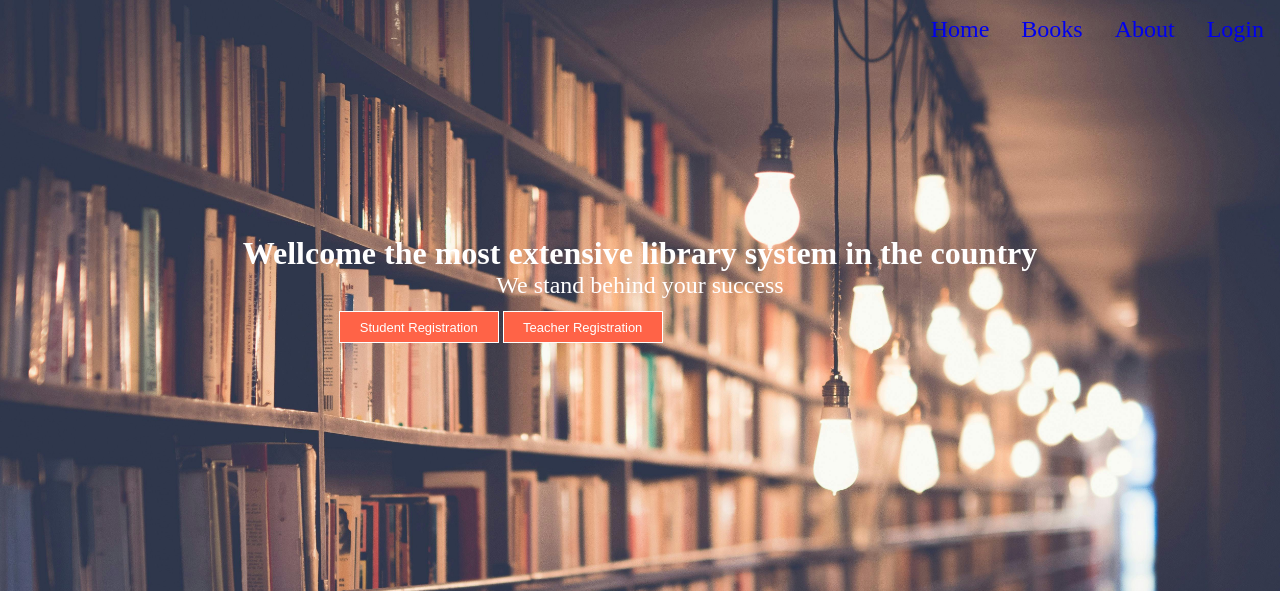
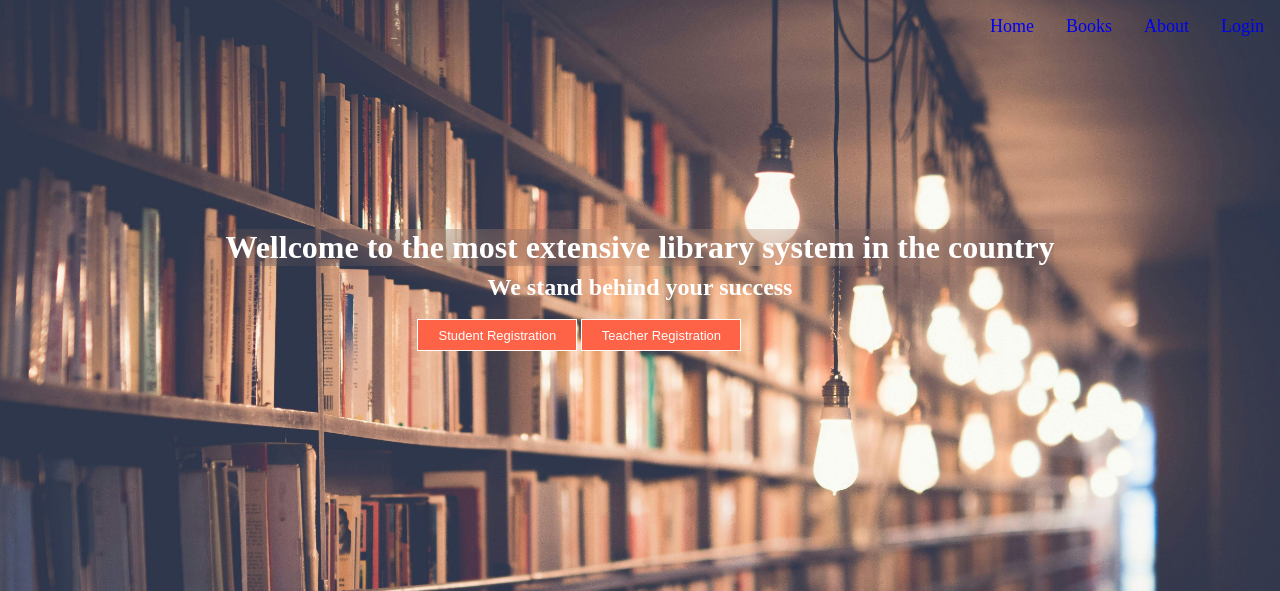
Before and after one commit to AnwarAndargie/library-management-app, a Flask app: page / in a window 1280 px wide. Shown: the top 591 px of the page. Run offline with Flask 3, Linux system fonts and the light colour scheme.

Commit message:
apply some style changes to the home page

```diff
--- a/static/home.css
+++ b/static/home.css
@@ -16,17 +16,21 @@ h1 {
   color: white;
   font-size: xx-large;
   font-weight: bold;
+  backdrop-filter: blur(25px);
+  /* background-color: rgb(240, 145, 145); */
+  /* box-shadow: 10px 5px 5px 5px rgb(210, 101, 82); */
 }
 h2 {
+  margin-top: 8px;
   color: white;
   font-size: x-large;
-  font-weight: 500;
+  font-weight: 700;
   text-align: center;
 }
 .home-card {
-  margin-top: 12px;
-  width: 60%;
-  padding-left: 6rem;
+  margin-top: 18px;
+  width: 70%;
+  padding-left: 12rem;
 }
 
 button {
@@ -36,6 +40,7 @@ button {
   border: 1px solid white;
   padding: 3px;
   background: tomato;
+  cursor: pointer;
 }
 button p {
   color: white;
--- a/static/style.css
+++ b/static/style.css
@@ -8,7 +8,7 @@ nav {
   list-style: none;
   display: flex;
   gap: 2rem;
-  font-size: x-large;
+  font-size: large;
 }
 
 .nav-list a {
--- a/templates/base.html
+++ b/templates/base.html
@@ -12,7 +12,7 @@
     <div id="nav-bar">
       <nav>
         <ul class="nav-list">
-          <li><a href="home.html">Home</a></li>
+          <li><a href="/">Home</a></li>
           <li><a href="books.html">Books</a></li>
           <li><a href="about.html">About</a></li>
           <li><a href="login.html">Login</a></li>
--- a/templates/home.html
+++ b/templates/home.html
@@ -3,7 +3,7 @@
 {% endblock %} {% block content %}
 <div class="home-container">
   <div>
-    <h1>Wellcome the most extensive library system in the country</h1>
+    <h1>Wellcome to the most extensive library system in the country</h1>
     <h2>We stand behind your success</h2>
     <div class="home-card">
       <button><p>Student Registration</p></button>
```
